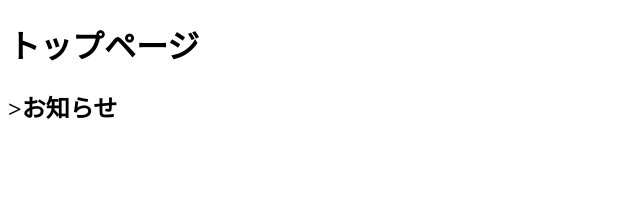
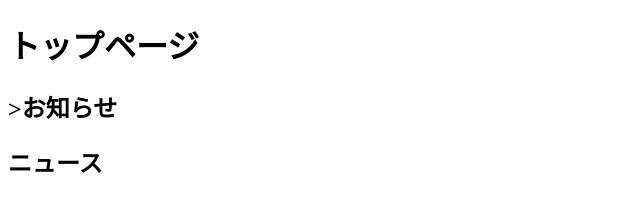
Before and after one commit to wnyk/git-test2, a plain HTML site: page index.html in a window 1280 px wide. Shown: the whole page, without its empty margins (0-640 px from the left). Drawn offline with Linux system fonts and the light colour scheme.

Commit message:
見出し分の修正

```diff
--- a/index.html
+++ b/index.html
@@ -9,6 +9,7 @@
 <body>
     <h1>トップページ</h1>
     <h2>>お知らせ</h2>
+    <h2>ニュース</h2>
 
     <script>
         //検索機能
```
